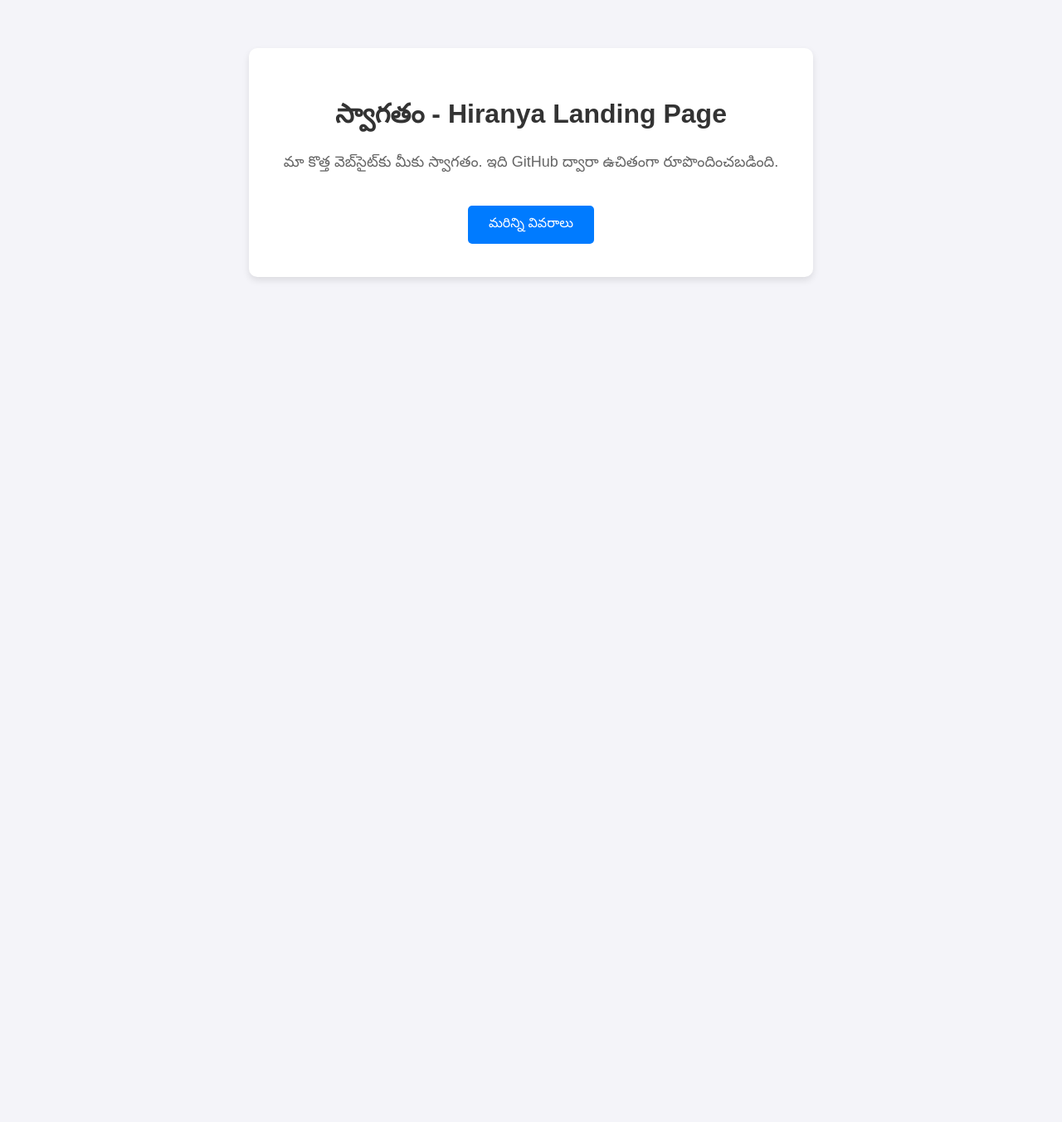
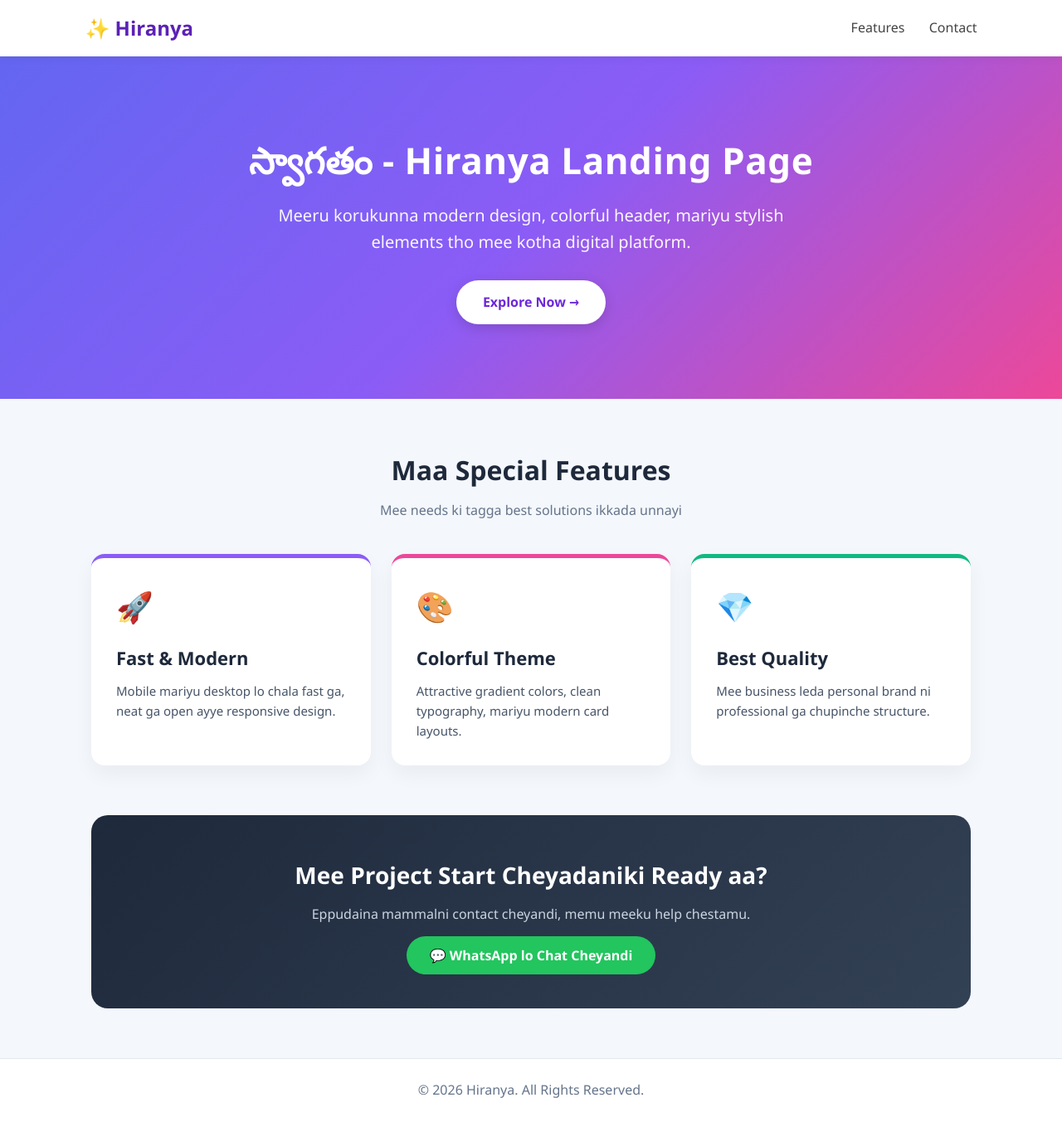
Before and after one commit to Sravanthireddykancharla/Hiranya_Landing--page, a plain HTML site: page index.html in a window 1280 px wide. Shown: the whole page at 83% size. Before the commit the page ends 800 px from the top, so only its background shows below. Drawn offline with Linux system fonts and the light colour scheme.

Commit message:
Update index.html

```diff
--- a/index.html
+++ b/index.html
@@ -1,20 +1,159 @@
 <!DOCTYPE html>
-<html>
+<html lang="te">
 <head>
-<title>Hiranya Landing Page</title>
-<style>
-  body { font-family: Arial, sans-serif; text-align: center; background-color: #f4f4f9; padding: 50px; }
-  .box { background: white; padding: 40px; border-radius: 10px; box-shadow: 0 4px 8px rgba(0,0,0,0.1); max-width: 600px; margin: auto; }
-  h1 { color: #333; }
-  p { color: #666; font-size: 18px; }
-  .btn { display: inline-block; padding: 12px 25px; background-color: #007bff; color: white; text-decoration: none; border-radius: 5px; margin-top: 20px; }
-</style>
+  <meta charset="UTF-8">
+  <meta name="viewport" content="width=device-width, initial-scale=1.0">
+  <title>Hiranya - Modern Landing Page</title>
+  <style>
+    * { box-sizing: border-box; margin: 0; padding: 0; font-family: 'Segoe UI', Tahoma, Geneva, Verdana, sans-serif; }
+    body { background-color: #f4f7fb; color: #333; line-height: 1.6; }
+
+    /* Top Navigation Bar */
+    nav {
+      background: #ffffff;
+      padding: 15px 8%;
+      display: flex;
+      justify-content: space-between;
+      align-items: center;
+      box-shadow: 0 2px 10px rgba(0,0,0,0.06);
+      position: sticky;
+      top: 0;
+      z-index: 100;
+    }
+    .logo { font-size: 24px; font-weight: bold; color: #5b21b6; }
+    .nav-links a { text-decoration: none; color: #444; margin-left: 25px; font-weight: 500; }
+    .nav-links a:hover { color: #5b21b6; }
+
+    /* Colorful Gradient Header (Hero Section) */
+    header {
+      background: linear-gradient(135deg, #6366f1 0%, #8b5cf6 50%, #ec4899 100%);
+      color: white;
+      text-align: center;
+      padding: 90px 20px;
+    }
+    header h1 { font-size: 44px; margin-bottom: 15px; letter-spacing: 0.5px; }
+    header p.subtitle { font-size: 20px; max-width: 650px; margin: 0 auto 30px; opacity: 0.95; }
+    .btn-primary {
+      background: #ffffff;
+      color: #6d28d9;
+      padding: 14px 32px;
+      border-radius: 30px;
+      text-decoration: none;
+      font-weight: bold;
+      font-size: 16px;
+      box-shadow: 0 4px 15px rgba(0,0,0,0.15);
+      transition: transform 0.2s;
+      display: inline-block;
+    }
+    .btn-primary:hover { transform: translateY(-3px); }
+
+    /* Feature Cards Section */
+    .container { max-width: 1100px; margin: 60px auto; padding: 0 20px; }
+    .section-title { text-align: center; font-size: 32px; color: #1e293b; margin-bottom: 10px; }
+    .section-subtitle { text-align: center; color: #64748b; margin-bottom: 40px; }
+
+    .cards {
+      display: grid;
+      grid-template-columns: repeat(auto-fit, minmax(280px, 1fr));
+      gap: 25px;
+    }
+    .card {
+      background: white;
+      padding: 30px;
+      border-radius: 16px;
+      box-shadow: 0 10px 25px rgba(0,0,0,0.05);
+      border-top: 5px solid #8b5cf6;
+      transition: transform 0.3s;
+    }
+    .card:hover { transform: translateY(-6px); }
+    .card-icon { font-size: 36px; margin-bottom: 15px; }
+    .card h3 { font-size: 22px; margin-bottom: 10px; color: #1e293b; }
+    .card p { color: #475569; font-size: 15px; }
+
+    /* Highlight Banner */
+    .cta-box {
+      background: linear-gradient(135deg, #1e293b, #334155);
+      color: white;
+      text-align: center;
+      padding: 50px 25px;
+      border-radius: 20px;
+      margin-top: 60px;
+    }
+    .cta-box h2 { font-size: 28px; margin-bottom: 12px; }
+    .cta-box p { color: #cbd5e1; margin-bottom: 25px; }
+    .btn-whatsapp {
+      background: #22c55e;
+      color: white;
+      padding: 12px 28px;
+      border-radius: 25px;
+      text-decoration: none;
+      font-weight: bold;
+    }
+
+    /* Footer */
+    footer {
+      text-align: center;
+      padding: 25px;
+      margin-top: 60px;
+      background: #ffffff;
+      color: #64748b;
+      border-top: 1px solid #e2e8f0;
+    }
+  </style>
 </head>
 <body>
-  <div class="box">
+
+  <!-- Navigation Bar -->
+  <nav>
+    <div class="logo">✨ Hiranya</div>
+    <div class="nav-links">
+      <a href="#features">Features</a>
+      <a href="#contact">Contact</a>
+    </div>
+  </nav>
+
+  <!-- Colorful Header & Subtitle -->
+  <header>
     <h1>స్వాగతం - Hiranya Landing Page</h1>
-    <p>మా కొత్త వెబ్‌సైట్‌కు మీకు స్వాగతం. ఇది GitHub ద్వారా ఉచితంగా రూపొందించబడింది.</p>
-    <a href="#" class="btn">మరిన్ని వివరాలు</a>
+    <p class="subtitle">Meeru korukunna modern design, colorful header, mariyu stylish elements tho mee kotha digital platform.</p>
+    <a href="#features" class="btn-primary">Explore Now →</a>
+  </header>
+
+  <!-- Cards Section -->
+  <div class="container" id="features">
+    <h2 class="section-title">Maa Special Features</h2>
+    <p class="section-subtitle">Mee needs ki tagga best solutions ikkada unnayi</p>
+
+    <div class="cards">
+      <div class="card">
+        <div class="card-icon">🚀</div>
+        <h3>Fast & Modern</h3>
+        <p>Mobile mariyu desktop lo chala fast ga, neat ga open ayye responsive design.</p>
+      </div>
+      <div class="card" style="border-top-color: #ec4899;">
+        <div class="card-icon">🎨</div>
+        <h3>Colorful Theme</h3>
+        <p>Attractive gradient colors, clean typography, mariyu modern card layouts.</p>
+      </div>
+      <div class="card" style="border-top-color: #10b981;">
+        <div class="card-icon">💎</div>
+        <h3>Best Quality</h3>
+        <p>Mee business leda personal brand ni professional ga chupinche structure.</p>
+      </div>
+    </div>
+
+    <!-- Bottom Call to Action -->
+    <div class="cta-box" id="contact">
+      <h2>Mee Project Start Cheyadaniki Ready aa?</h2>
+      <p>Eppudaina mammalni contact cheyandi, memu meeku help chestamu.</p>
+      <a href="https://wa.me" class="btn-whatsapp">💬 WhatsApp lo Chat Cheyandi</a>
+    </div>
   </div>
+
+  <!-- Footer -->
+  <footer>
+    <p>© 2026 Hiranya. All Rights Reserved.</p>
+  </footer>
+
 </body>
 </html>
```
